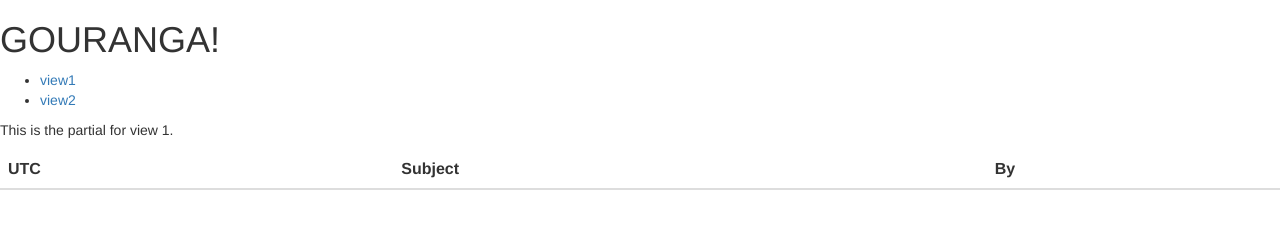
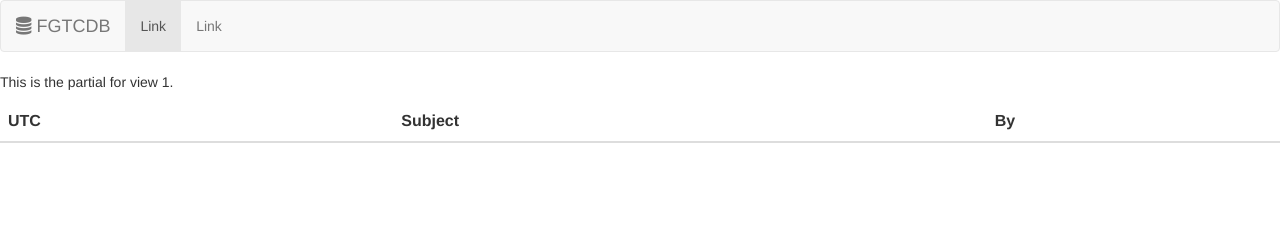
Before and after one commit to bdunnette/friendly-potato, a website: page app/index.html in a window 1280 px wide. Drawn offline with nearby package versions, Linux system fonts and the light colour scheme; some packages are replaced by stand-ins of ours; a script that the page names is missing.

Commit message:
adding font-awesome & navbar

```diff
--- a/app/index.html
+++ b/app/index.html
@@ -2,15 +2,30 @@
 
 <head>
   <link rel="stylesheet" href="bower_components/bootstrap/dist/css/bootstrap.css" />
+  <link rel="stylesheet" href="bower_components/font-awesome/css/font-awesome.css" />
 </head>
 
 <body>
-  <h1>GOURANGA!</h1>
+  <nav class="navbar navbar-default">
+  <div class="container-fluid">
+    <!-- Brand and toggle get grouped for better mobile display -->
+    <div class="navbar-header">
+      <button type="button" class="navbar-toggle collapsed" data-toggle="collapse" data-target="#bs-example-navbar-collapse-1" aria-expanded="false">
+        <span class="sr-only">Toggle navigation</span>
+        <i class="fa fa-bars"></i>
+      </button>
+      <a class="navbar-brand" href="#"><i class="fa fa-database"></i> FGTCDB</a>
+    </div>
 
-  <ul class="menu">
-    <li><a href="#/view1">view1</a></li>
-    <li><a href="#/view2">view2</a></li>
-  </ul>
+    <!-- Collect the nav links, forms, and other content for toggling -->
+    <div class="collapse navbar-collapse" id="bs-example-navbar-collapse-1">
+      <ul class="nav navbar-nav">
+        <li class="active"><a href="#/view1">Link <span class="sr-only">(current)</span></a></li>
+        <li><a href="#/view2">Link</a></li>
+      </ul>
+    </div><!-- /.navbar-collapse -->
+  </div><!-- /.container-fluid -->
+</nav>
 
   <!--[if lt IE 7]>
       <p class="browsehappy">You are using an <strong>outdated</strong> browser. Please <a href="http://browsehappy.com/">upgrade your browser</a> to improve your experience.</p>
--- a/bower.json
+++ b/bower.json
@@ -24,6 +24,7 @@
     "angular": "^1.5.1",
     "bootstrap": "^3.3.6",
     "angular-route": "^1.5.1",
-    "CornerCouch": "*"
+    "CornerCouch": "*",
+    "font-awesome": "~4.5.0"
   }
 }
```
